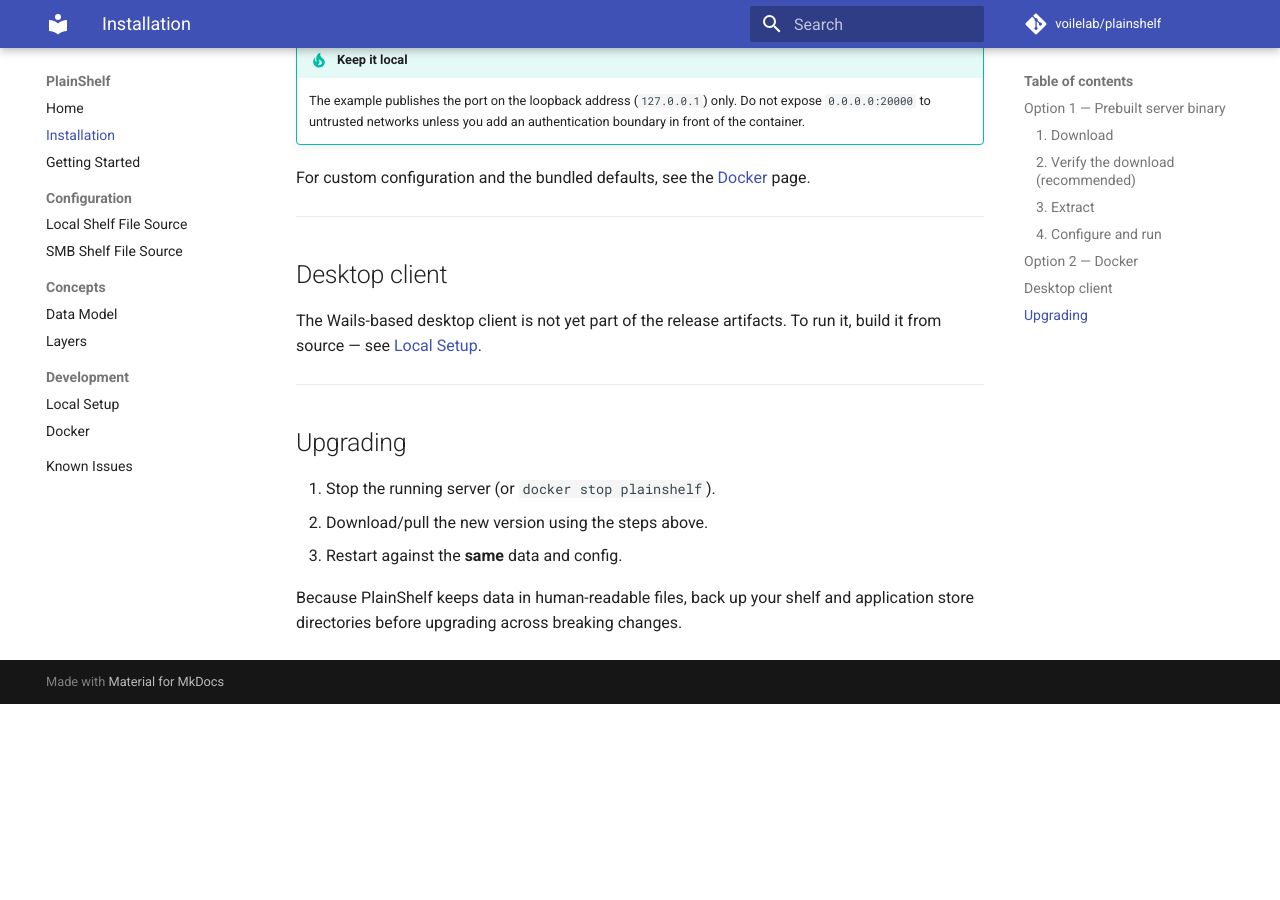
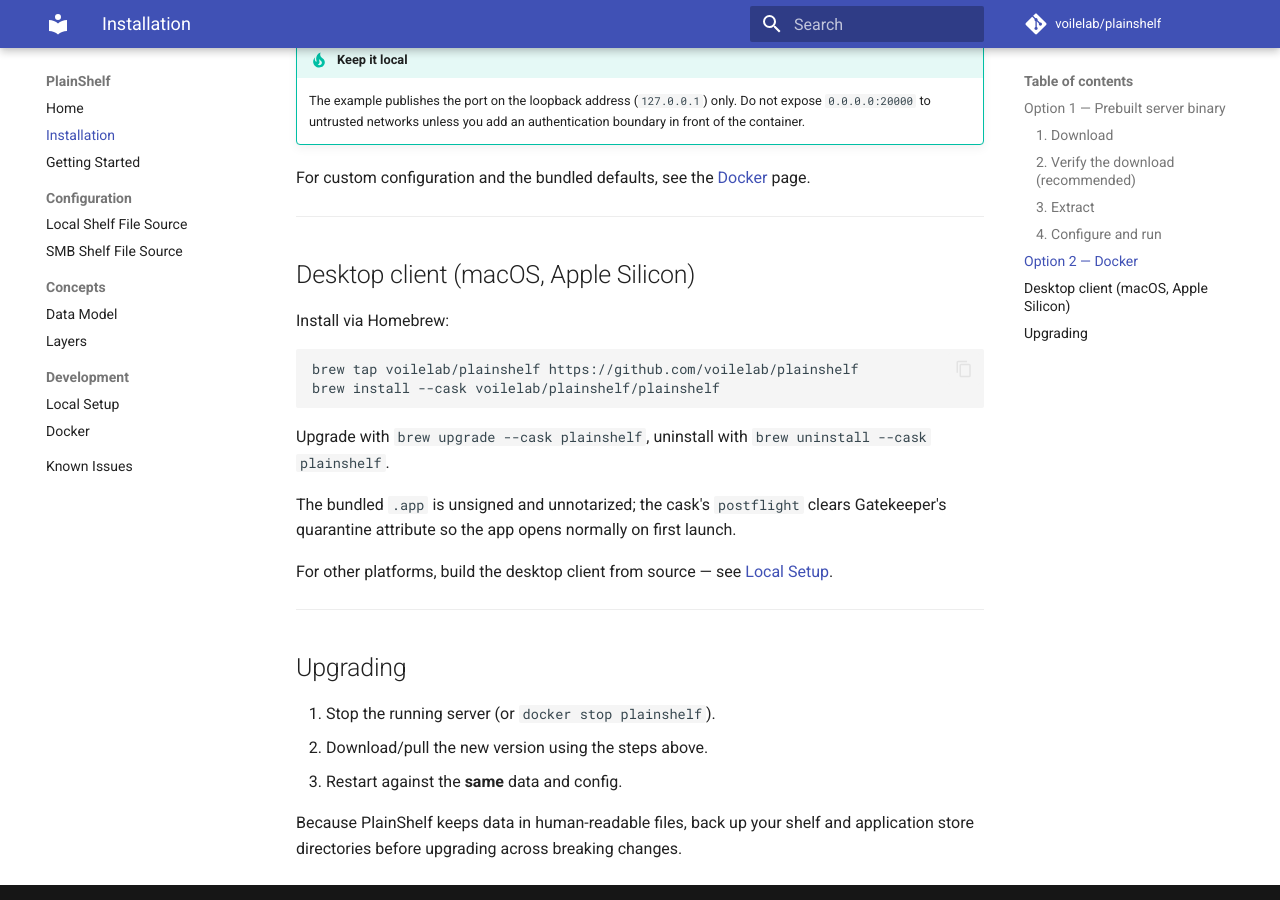
Before and after one commit to voilelab/plainshelf, an MkDocs documentation site: the page built from docs/installation.md, in a window 1280 px wide and 900 px high, scrolled down 2312 px. Built offline with MkDocs 1.6.1 and Material for MkDocs 9.7.7, drawn with Linux system fonts in a browser that asks for light colours; comment, search, counter and statistics services are not loaded; before the commit the page ends 3016 px from its top, so only the background shows below that.

Commit message:
feat: add Homebrew cask for macOS desktop install
Build the Wails desktop app on every tagged release and publish a
darwin/arm64 zip as a release asset. Ship a Homebrew cask
(Casks/plainshelf.rb) in the same repo so users can install via:

    brew tap voilelab/plainshelf https://github.com/voilelab/plainshelf
    brew install --cask voilelab/plainshelf/plainshelf

scripts/update-cask.sh bumps version + sha256 after each release.

````diff
--- a/docs/installation.md
+++ b/docs/installation.md
@@ -113,10 +113,24 @@ For custom configuration and the bundled defaults, see the
 
 ---
 
-## Desktop client
+## Desktop client (macOS, Apple Silicon)
 
-The Wails-based desktop client is not yet part of the release artifacts. To
-run it, build it from source — see [Local Setup](development/setup.md).
+Install via Homebrew:
+
+```bash
+brew tap voilelab/plainshelf https://github.com/voilelab/plainshelf
+brew install --cask voilelab/plainshelf/plainshelf
+```
+
+Upgrade with `brew upgrade --cask plainshelf`, uninstall with
+`brew uninstall --cask plainshelf`.
+
+The bundled `.app` is unsigned and unnotarized; the cask's `postflight`
+clears Gatekeeper's quarantine attribute so the app opens normally on
+first launch.
+
+For other platforms, build the desktop client from source — see
+[Local Setup](development/setup.md).
 
 ---
 
````
Also changed, not shown: README.md (+16 -0 lines), 4 other files.
